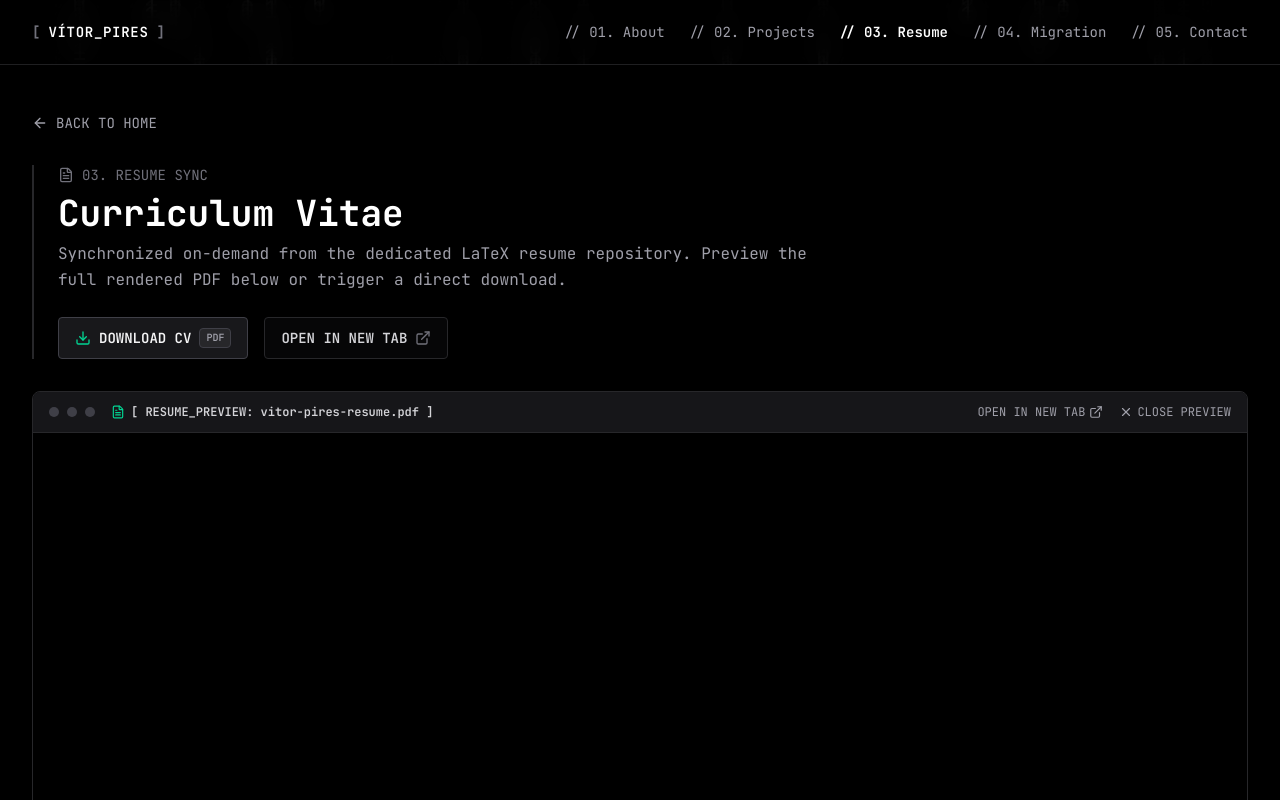
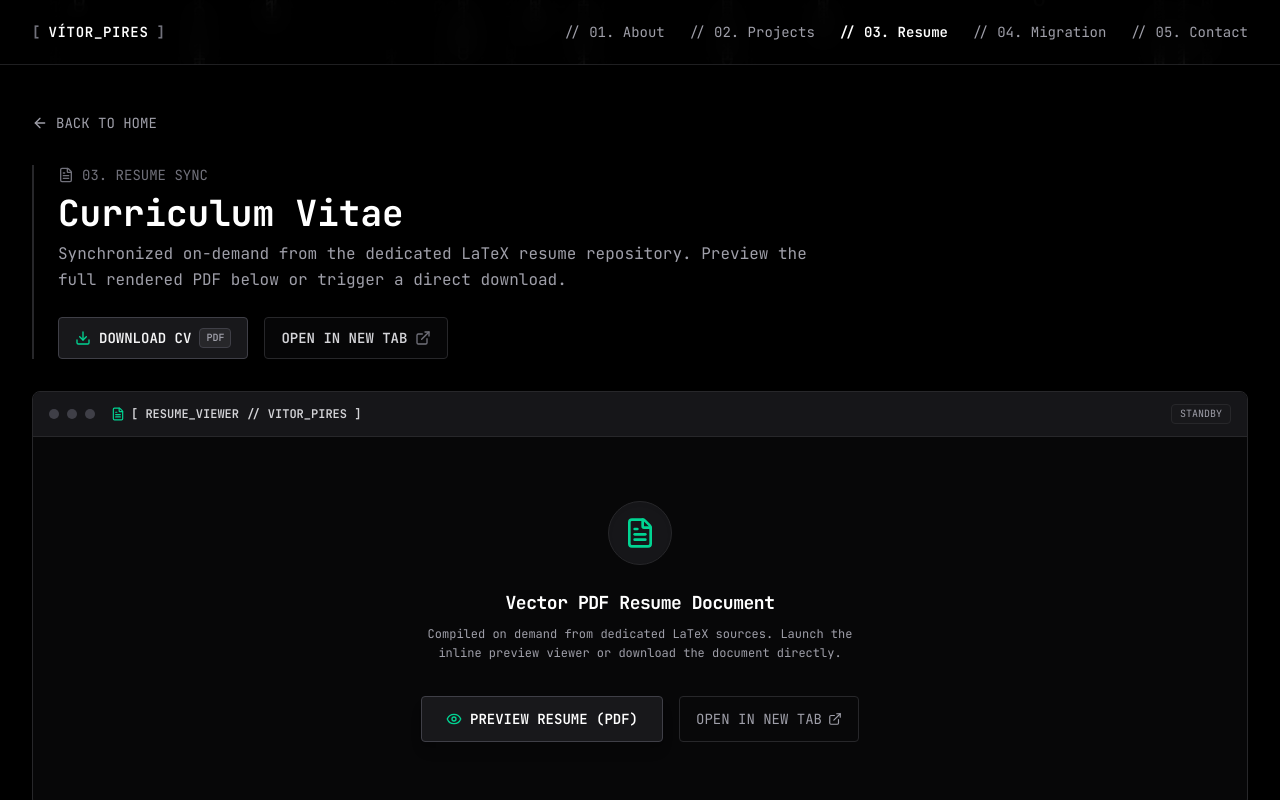
Before and after one commit to v1tor2003/portfolio, a Next.js app: page /resume in a window 1280 px wide. Shown: the top 800 px of the page. Built offline with nearby package versions, Linux system fonts and the light colour scheme.

Commit message:
fix(resume): default resume preview viewer to closed on load

```diff
--- a/features/resume/components/ResumeSection.tsx
+++ b/features/resume/components/ResumeSection.tsx
@@ -36,7 +36,7 @@ export function ResumeSection() {
 				</div>
 			</div>
 
-			<ResumeViewer initialOpen={true} />
+			<ResumeViewer />
 		</section>
 	);
 }
```
Also changed, not shown: 1 other file (tests, documents, lock files or other folders).
